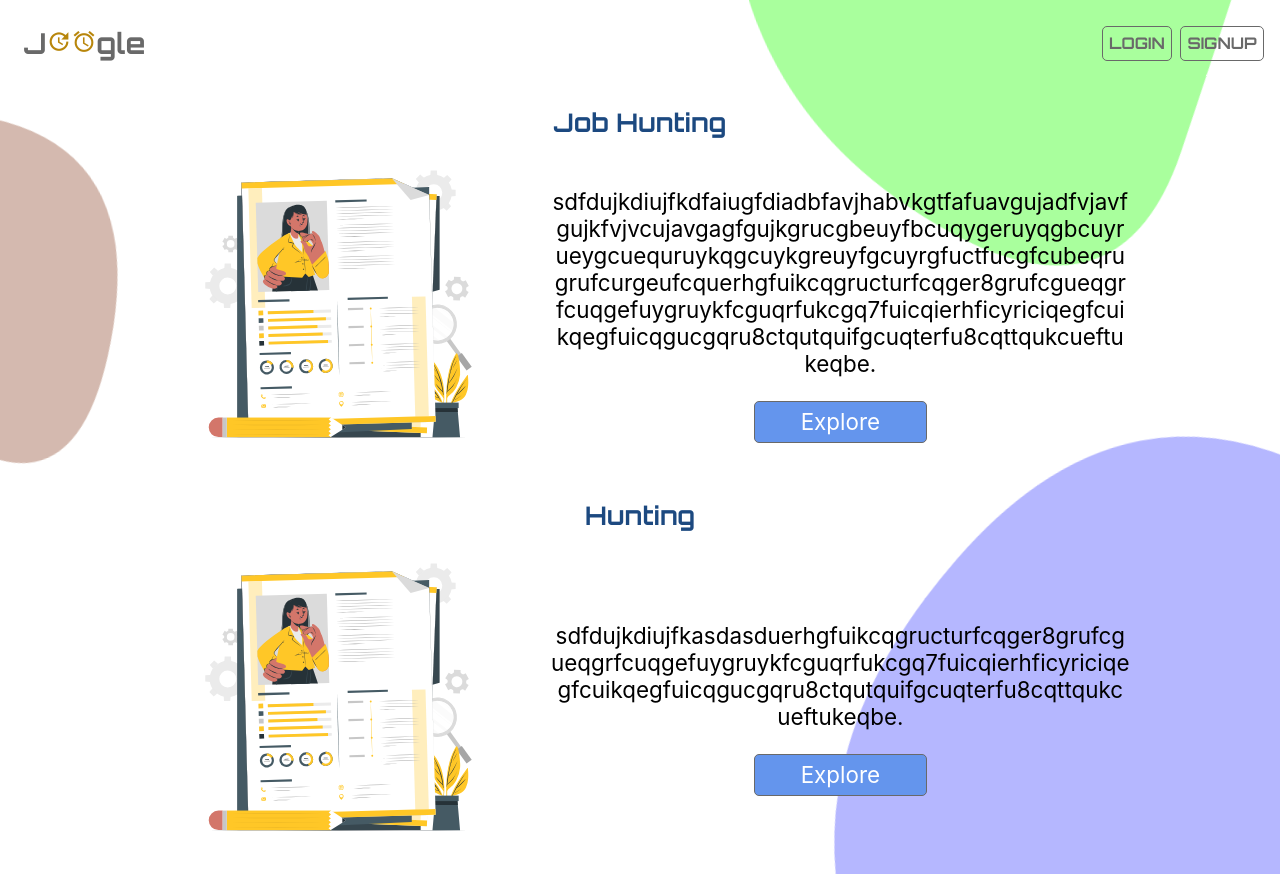
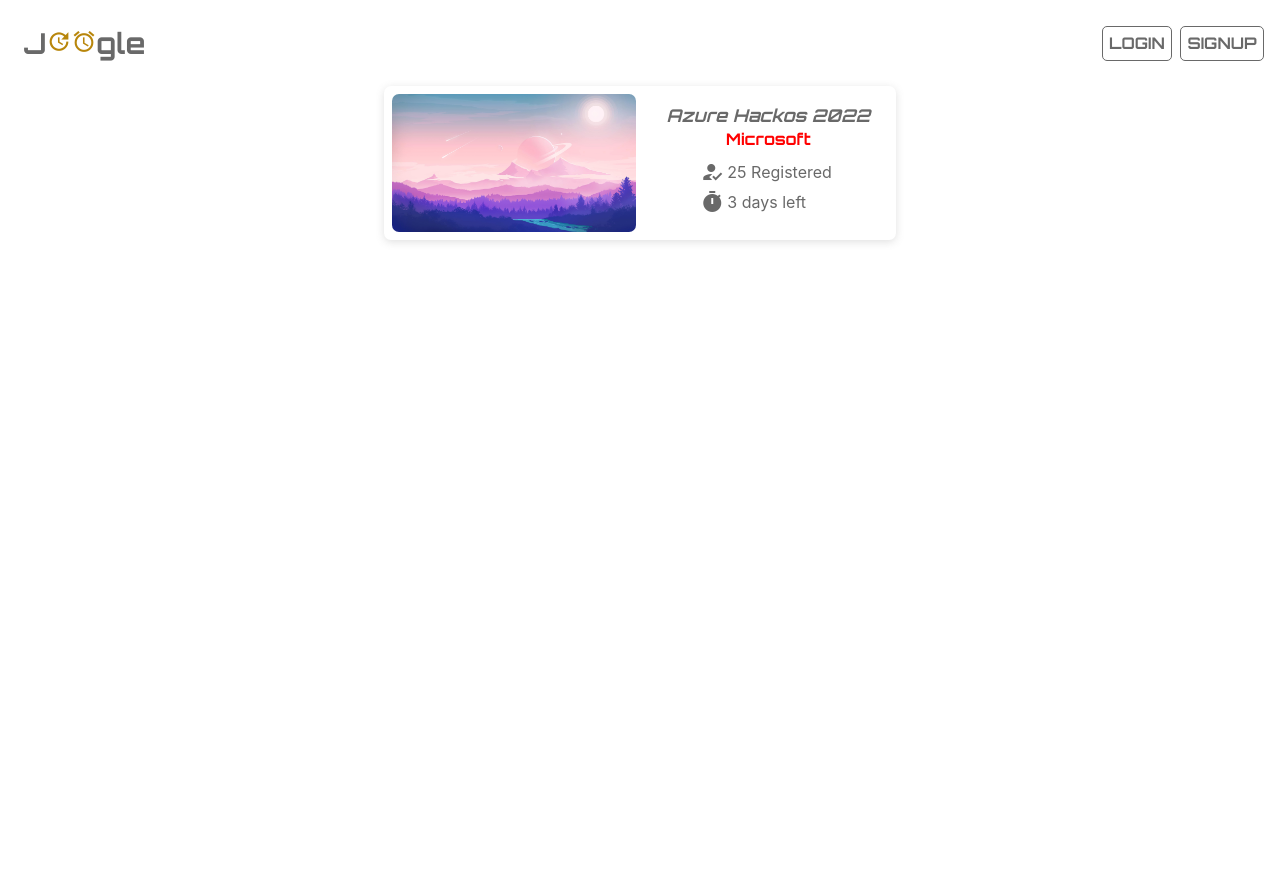
Before and after one commit to rathisubhasish/JOOGLE---Opportunity-hunting-Platform, a React (Create React App) app in the folder client/: page / in a window 1280 px wide. After the commit the page ends 800 px from the top, so only its background shows below. Built offline with nearby package versions, Linux system fonts and the light colour scheme.

Commit message:
added component

```diff
--- a/client/src/App.js
+++ b/client/src/App.js
@@ -2,16 +2,18 @@
 import './App.css';
 
 // importing components
-import {Header, Brochure, Particles} from "./components/components";
+import {Header, Brochure, Particles, Achievement, CardItem} from "./components/components";
 // importing views
 import {trial} from "./a";
 
 function App() {
   return (
     <div className="App">
-        <Particles />
+        {/* <Particles /> */}
         <Header />
-        <Brochure ans={trial}/>
+        <CardItem />
+        {/* <Brochure ans={trial}/> */}
+        {/* <Achievement /> */}
     </div>
   );
 };
--- /dev/null
+++ b/client/src/components/Achivement/Achievement.css
@@ -0,0 +1,34 @@
+.achivement-container{
+    background-color: lightblue;
+    display: flex;
+    flex-direction: column;
+    padding: 0.5rem;
+    width: 94%;
+    margin: 0 auto;
+    gap: 0.5rem;
+    flex-direction: column;
+    justify-items: center;
+    text-align: center;
+}
+
+.achivement-title{
+    display: flex;
+    justify-content: center;
+    margin-top: 0.5rem;
+    color: var(--primaryColor);
+    font-family: var(--headFont);
+    font-size: 1.4rem;
+    font-weight: bold;
+}
+
+.achivement-card{
+    background-color: white;
+    width: 80%;
+    display: flex;
+    flex-direction: column;
+    gap: 0.5rem;
+    margin: 0 auto;
+    border-radius: 7px;
+    /* background-color: transparent; */
+    padding: 0.2rem;
+}
--- /dev/null
+++ b/client/src/components/Achivement/Achievement.jsx
@@ -0,0 +1,22 @@
+import React from 'react';
+import "./Achievement.css";
+
+const Achievement = () => {
+  return (
+    <>
+        <div className="achivement-container">
+            <h2 className='achivement-title'>Achivements</h2>
+            <div className="achivement-card">
+                <div className="achivement-card-image">
+
+                </div>
+                <div className="achivement-card-detail">
+
+                </div>
+            </div>
+        </div>
+    </>
+  )
+};
+
+export default Achievement;
--- /dev/null
+++ b/client/src/components/CardItem/CardItem.css
@@ -0,0 +1,126 @@
+.card-container{
+    display: flex;
+    flex-direction: column;
+    width: 80%;
+    margin: 0 auto;
+    padding: 0.5rem;
+    gap: 0.5rem;
+    border-radius: 7px;
+    text-decoration: none;
+    box-shadow: rgba(99, 99, 99, 0.2) 0px 2px 8px 0px;
+}
+
+.card-container:hover{
+    box-shadow: rgba(0, 0, 0, 0.24) 0px 3px 8px;
+}
+
+.card-image-container{
+    min-height: 15vh;
+    display: flex;
+    flex-direction: column;
+    width: 100%;
+    justify-content: center;
+    text-align: center;
+    margin: 0 auto;
+    border-radius: 7px;
+    align-items: center;
+}
+
+.image-element{
+    width: inherit;
+    min-height: inherit;
+    border-radius: 7px;
+}
+
+.card-content{
+    display: flex;
+    flex-direction: column;
+    width: 100%;
+}
+
+.card-title{
+    padding: 0rem 0.2rem 0.2rem 0.5rem;
+    text-align: left;
+    align-items: center;
+    color: var(--headColor);
+    font-family: var(--headFont);
+    word-wrap: break-word;
+    font-weight: bold;
+}
+
+#cardName{
+    font-size: 1.1rem;
+    font-style: italic;
+}
+
+#cardOwnerName{
+    color: red;
+}
+
+.card-info{
+    display: flex;
+    flex-direction: row;
+    padding: 0.5rem;
+    justify-content: space-between;
+    text-align: center;
+    align-items: center;
+}
+
+.info-container{
+    display: flex;
+    color: var(--headColor);
+    gap: 0.2rem;
+    text-align: center;
+    align-items: center;
+    justify-content: space-around;
+    word-wrap: break-word;
+}
+
+
+/* ______________________________________ */
+
+/* Media queries */
+@media screen and (min-width: 768px) and (min-height: 900px) {
+    .card-container{
+        width: 50%;
+        flex-direction: row;
+    }
+    .card-image-container{
+        min-height: 12vh;
+    }
+    .card-info{
+        flex-direction: column;
+        gap: 0.5rem;
+    }
+    .info-container{
+        text-align: left;
+        align-items: center;
+        justify-content: left;
+        width: 100%;
+    }
+}
+
+@media screen and (min-width: 1280px) and (min-height: 700px) {
+    .card-container{
+        width: 40%;
+        flex-direction: row;
+    }
+    .card-content{
+        justify-content: center;
+        align-items: center;
+    }
+    .card-image-container{
+        min-height: 12vh;
+    }
+    .card-info{
+        align-items: center;
+        flex-direction: column;
+        gap: 0.4rem;
+    }
+    .info-container{
+        text-align: left;
+        align-items: center;
+        justify-content: left;
+        width: 100%;
+    }
+}
--- /dev/null
+++ b/client/src/components/CardItem/CardItem.jsx
@@ -0,0 +1,39 @@
+import React from 'react';
+import "./CardItem.css";
+import Img from "../../assets/images/global/cardBack.jpg";
+const CardItem = () => {
+  return (
+    <>
+      <a href="/" className="card-container">
+        <span className="card-image-container">
+          <img src={Img} alt="image" className="image-element" />
+        </span>
+        <div className="card-content">
+          <p className="card-title" id="cardName">
+            Azure Hackos 2022
+          </p>
+          <p className="card-title" id="cardOwnerName">
+            Microsoft
+          </p>
+          <div className='card-info'>
+              <span className='info-container'>
+                <span class="material-icons">
+                  how_to_reg
+                </span>
+                <p>25 Registered</p>
+              </span>
+              <span className='info-container'>
+                <span class="material-icons">
+                  timer
+                </span>
+                <p>3 days left</p>
+              </span>
+          </div>
+        </div>
+      </a>
+
+    </>
+  )
+};
+
+export default CardItem;
--- a/client/src/components/Header/Logo/Logo.css
+++ b/client/src/components/Header/Logo/Logo.css
@@ -4,6 +4,7 @@
     justify-content: center;
     padding: 0.5rem;
     text-align: center;
+    cursor: pointer;
 }
 
 .material-icons.logoSize{
--- a/client/src/components/Particles/Particles.css
+++ b/client/src/components/Particles/Particles.css
@@ -27,6 +27,7 @@
 }
 
 #P3{
+    display: none;
     top: 35rem;
     right: 12rem;
 }
@@ -40,6 +41,7 @@
     right: -12rem;
 }
 #P6{
+
     top: -12rem;
     right: -12rem;
 }
@@ -81,6 +83,7 @@
     }
     #P3{
         /* display: none; */
+        display: block;
         top: 40rem;
         right: 20rem;
     }
@@ -122,7 +125,7 @@
     }
     #P5{
         /* display: none; */
-        bottom: 16rem;
+        bottom: 12rem;
         right: -25rem;
     }
     #P6{
--- a/client/src/components/components.js
+++ b/client/src/components/components.js
@@ -1,4 +1,7 @@
 import Header from "./Header/Header";
 import Brochure from "./Brochure/Brochure";
 import Particles from "./Particles/Particles";
-export {Header, Brochure, Particles};
+import Achievement from "./Achivement/Achievement";
+import CardItem from "./CardItem/CardItem";
+
+export {Header, Brochure, Particles, Achievement, CardItem};
```
Also changed, not shown: client/src/components/CardItem/card.js (added, +17 -0 lines), client/src/App.css (line endings or trailing spaces), client/src/assets/images/global/1.jpg (added), client/src/assets/images/global/cardBack.jpg (added).
